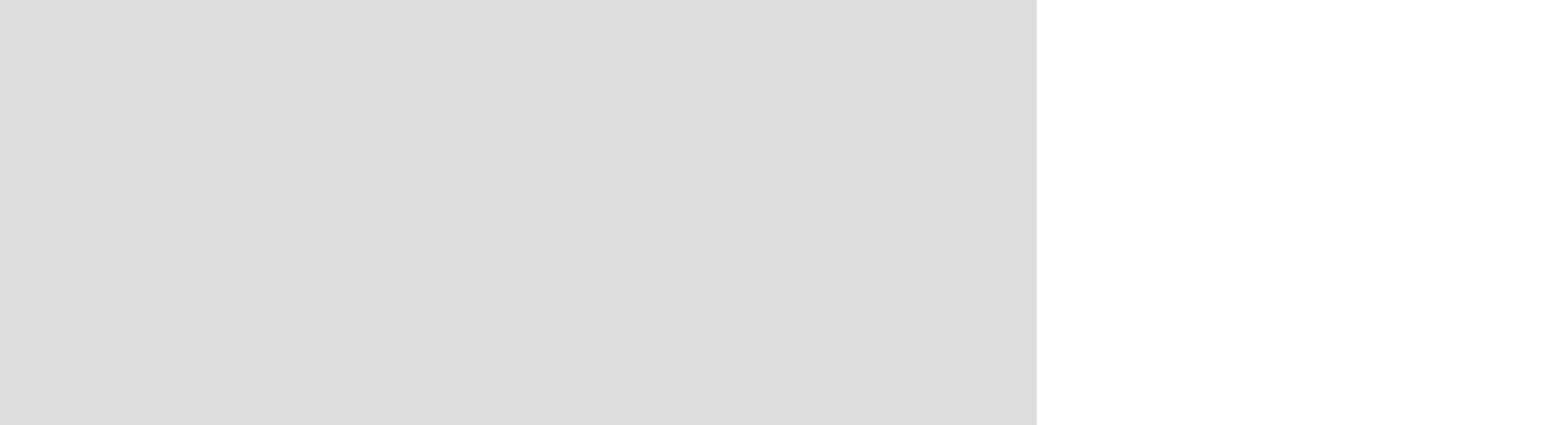
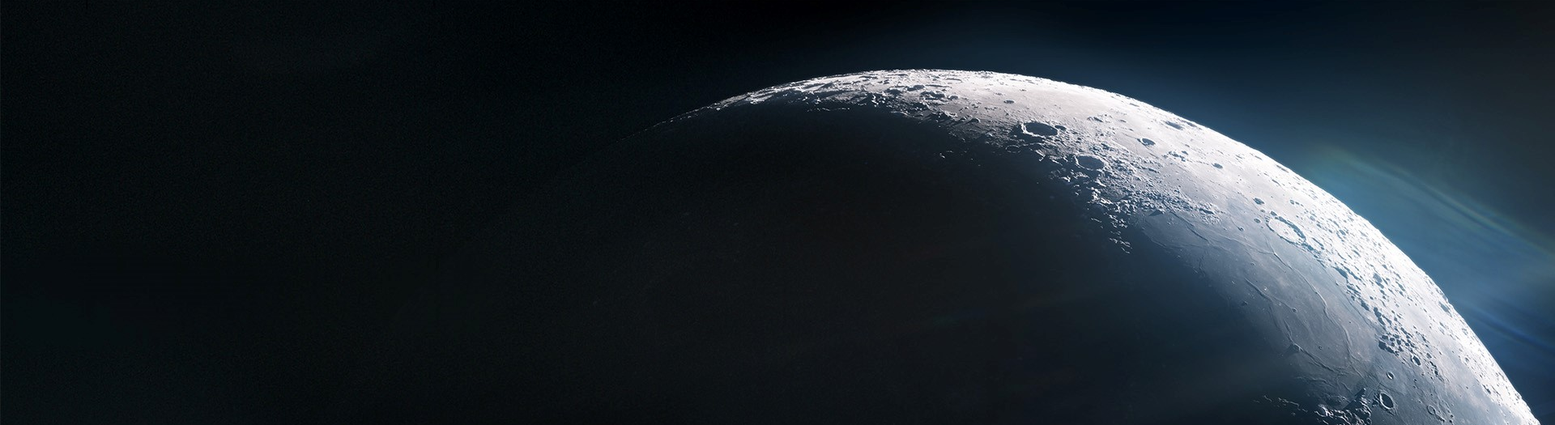
Before and after one commit to cjuber/HTML-CSS-2, a plain HTML site: page index.html in a window 1280 px wide. Shown: the part 91-616 px from the top of the page at 81% size, 1920 px wide, since content can reach past the window. Drawn offline with Linux system fonts and the light colour scheme.

Commit message:
added image

```diff
--- a/index.html
+++ b/index.html
@@ -38,7 +38,7 @@
 
     <!-- Hero Image -->
     <div class="hero">
-
+        <img src="bfrlunar_v2.jpg"  >
     </div>
 
     <!-- Bottom section -->
--- a/styles.css
+++ b/styles.css
@@ -61,7 +61,7 @@ body{
 
 .hero{
 
-    height: 700px;
+
     background:#DEDCDD
 }
 
```
Also changed, not shown: bfrlunar_v2.jpg (added).
